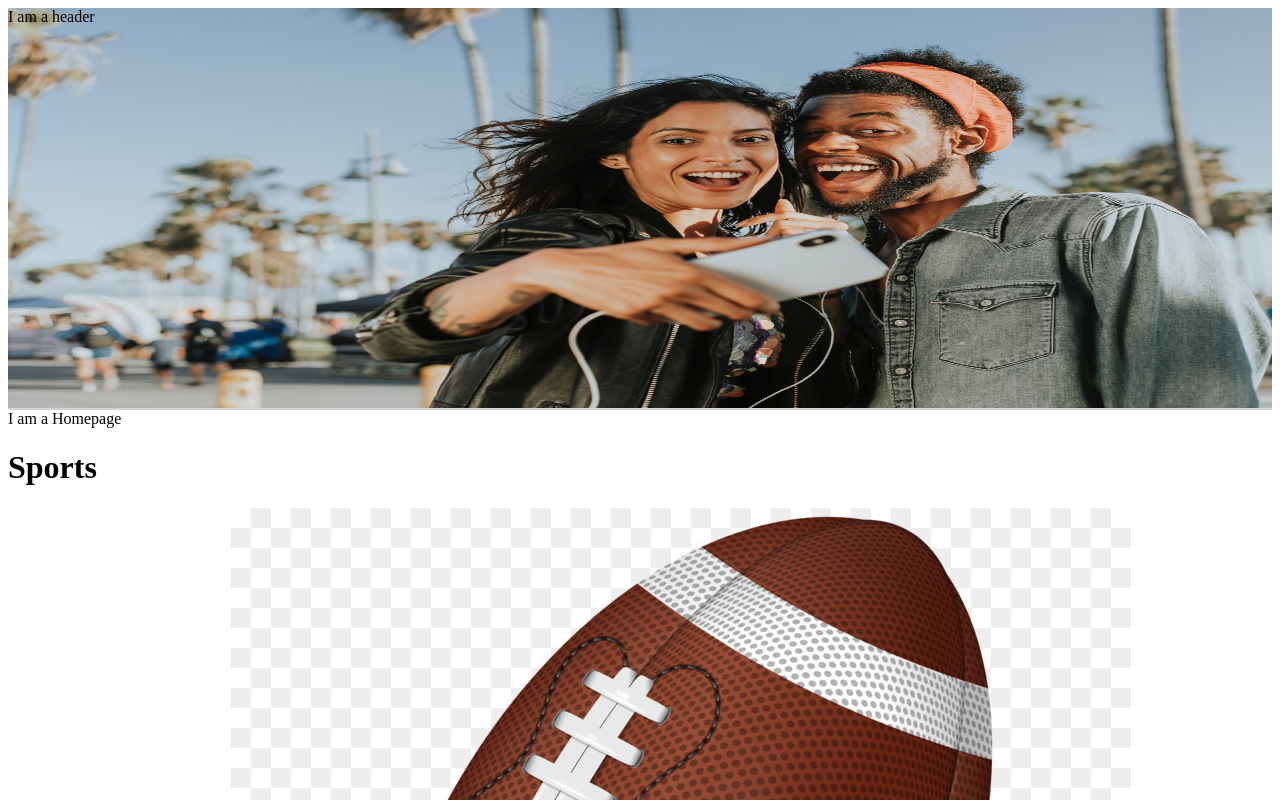
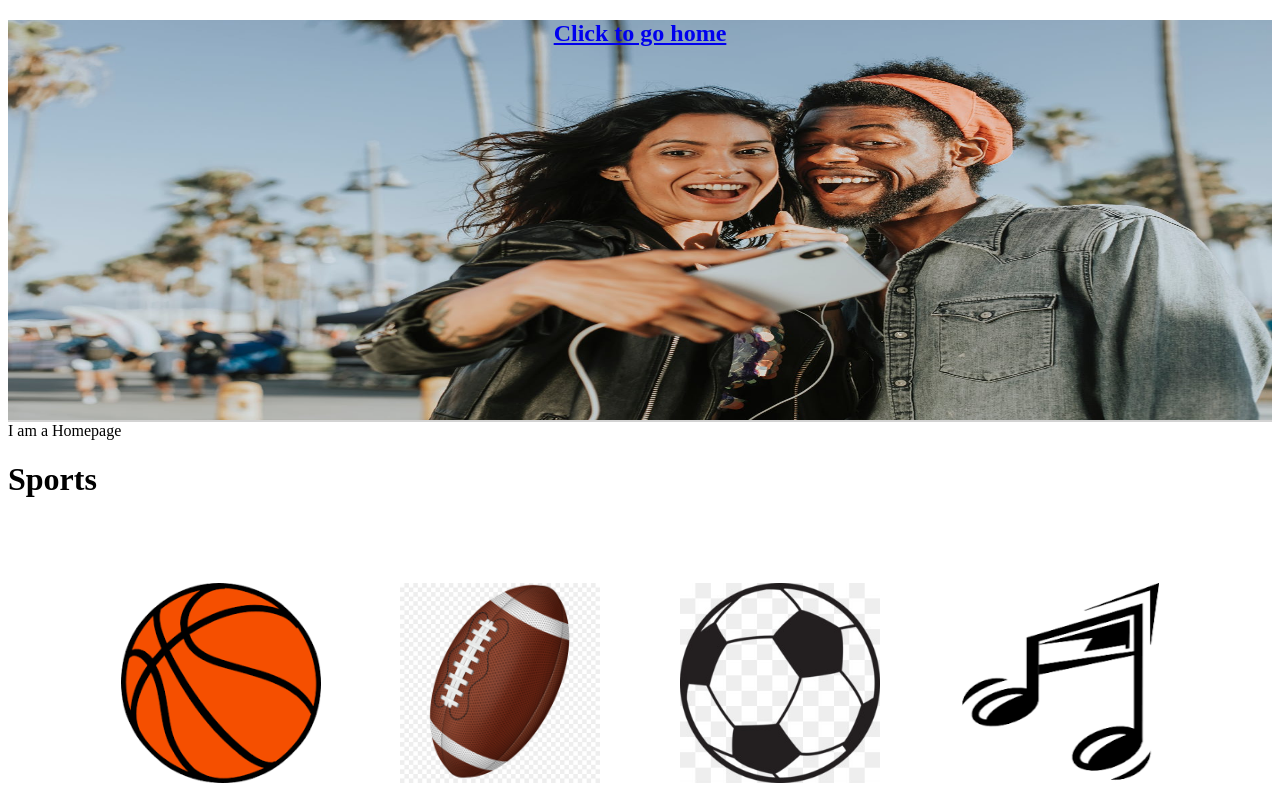
Before and after one commit to kerj/ticketSales, a React app: page /#/ in a window 1280 px wide. Shown: the top 800 px of the page. Built offline with nearby package versions, Linux system fonts and the light colour scheme.

Commit message:
add routing and styling

```diff
--- a/src/components/App.jsx
+++ b/src/components/App.jsx
@@ -1,6 +1,7 @@
 import React from 'react';
 import Header from './Header';
 import Home from './Home';
+import Seating from './Seating';
 import { Switch, Route } from 'react-router-dom';
 
 
@@ -18,6 +19,7 @@ function App() {
       <Header />
       <Switch>
         <Route exact path='/' component={Home} />
+        <Route path='/seating' component={Seating} />
       </Switch>
     </div>
   );
--- a/src/components/Category.jsx
+++ b/src/components/Category.jsx
@@ -1,22 +1,36 @@
 import React from 'react';
 import PropTypes from 'prop-types';
+import { Link } from 'react-router-dom';
 
 export default function Category(props) {
   return (
     <div>
+      <style jsx>{`
+      .test {
+          display: flex;
+          margin: 10px;
+          padding: 5%;
+          justify-content: space-around;
+        }
+        img {
+            display: flex;
+            height: 200px;
+            width: 200px;
+        }
+      `}</style>
       <h1>{props.name}</h1>
-      <div>
-        {props.img.map((image, index)=>{
-          if(index === props.img.length-1) {
-            return <img src={image} alt="last image"/>;
-          } else{
-            return <img src={image} alt=""/>;
+      <div className='test'>
+        {props.img.map((image, index) => {
+          if (index === props.img.length - 1) {
+            return <Link to='/seating'><img src={image} alt="last image" /></Link>;
+          } else {
+            return <Link to='/seating'><img src={image} alt="" /></Link>;
           }
         }
         )}
 
       </div>
-      <hr/>
+      <hr />
     </div>
   );
 }
--- a/src/components/Header.jsx
+++ b/src/components/Header.jsx
@@ -1,5 +1,7 @@
 import React from 'react';
 import Selfie from './../img/selfie.jpg';
+import { Link } from 'react-router-dom';
+
 
 function Header() {
   var headerStyles = {
@@ -10,7 +12,7 @@ function Header() {
   };
   return (
     <div style={headerStyles}>
-            I am a header
+      <Link to="/"> <h2>Click to go home</h2></Link>
     </div>
   );
 }
--- /dev/null
+++ b/src/components/Seating.jsx
@@ -0,0 +1,9 @@
+import React from 'react';
+
+export default function HomeCategories() {
+  return (
+    <div>
+      <h1>SOLD OUT - CHUMPS!</h1>
+    </div>
+  );
+}
--- a/webpack.config.js
+++ b/webpack.config.js
@@ -74,7 +74,7 @@ module.exports = {
     new HtmlWebpackPlugin({
       template:'template.ejs',
       appMountId: 'react-app-root',
-      title: 'React Help Queue',
+      title: 'Seat Geek Clone',
       filename: resolve(__dirname, "build", "index.html"),
     }),
   ]
```
Also changed, not shown: src/components/HomeCategories.jsx (+13 -6 lines), src/img/soccer.jpg (renamed from src/img/soccor.jpg).
